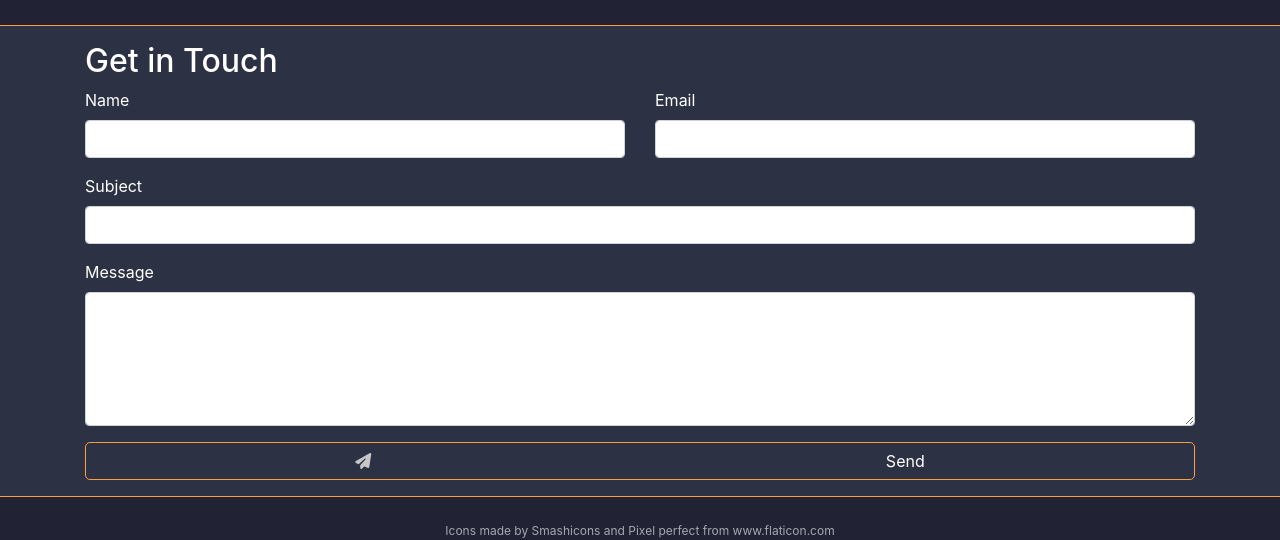
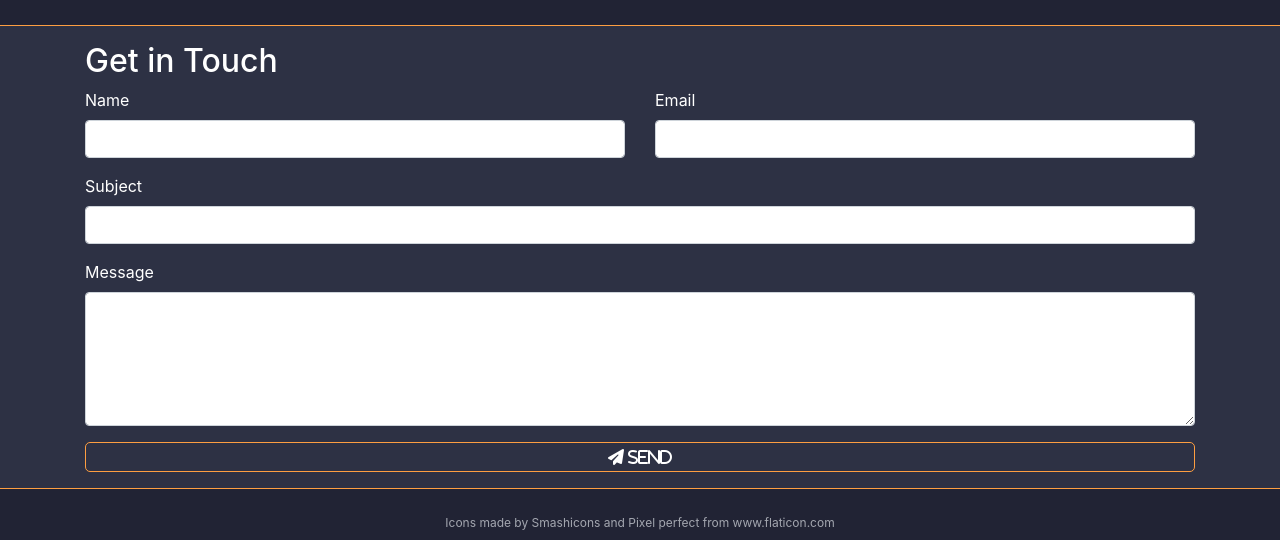
Before and after one commit to KVeitch/AWS-Portfolio, a plain HTML site: page index.html in a window 1280 px wide. Shown: the part 1108-1648 px from the top of the page. Drawn offline with nearby package versions, Linux system fonts and the light colour scheme.

Commit message:
Correct form button formatting

```diff
--- a/index.html
+++ b/index.html
@@ -219,9 +219,6 @@
     </div>
     </section>
 
-
-
-
     <section class="s2">
       <div class="container">
         <div class="row">
@@ -252,7 +249,10 @@
                   <textarea class="form-control" id="inputMessage" rows="5" required></textarea>
                 </div>
                 <div class="text-center">
-                  <button type="submit" class="btn btn-primary"><span class="fa fa-paper-plane"></span> Send</button>
+                  <div role="button" class="btn">
+                    <p class="btn-title fa fa-paper-plane"> Send
+                    </p>
+                  </div>
                 </div>
               </form>
             </div>
```
